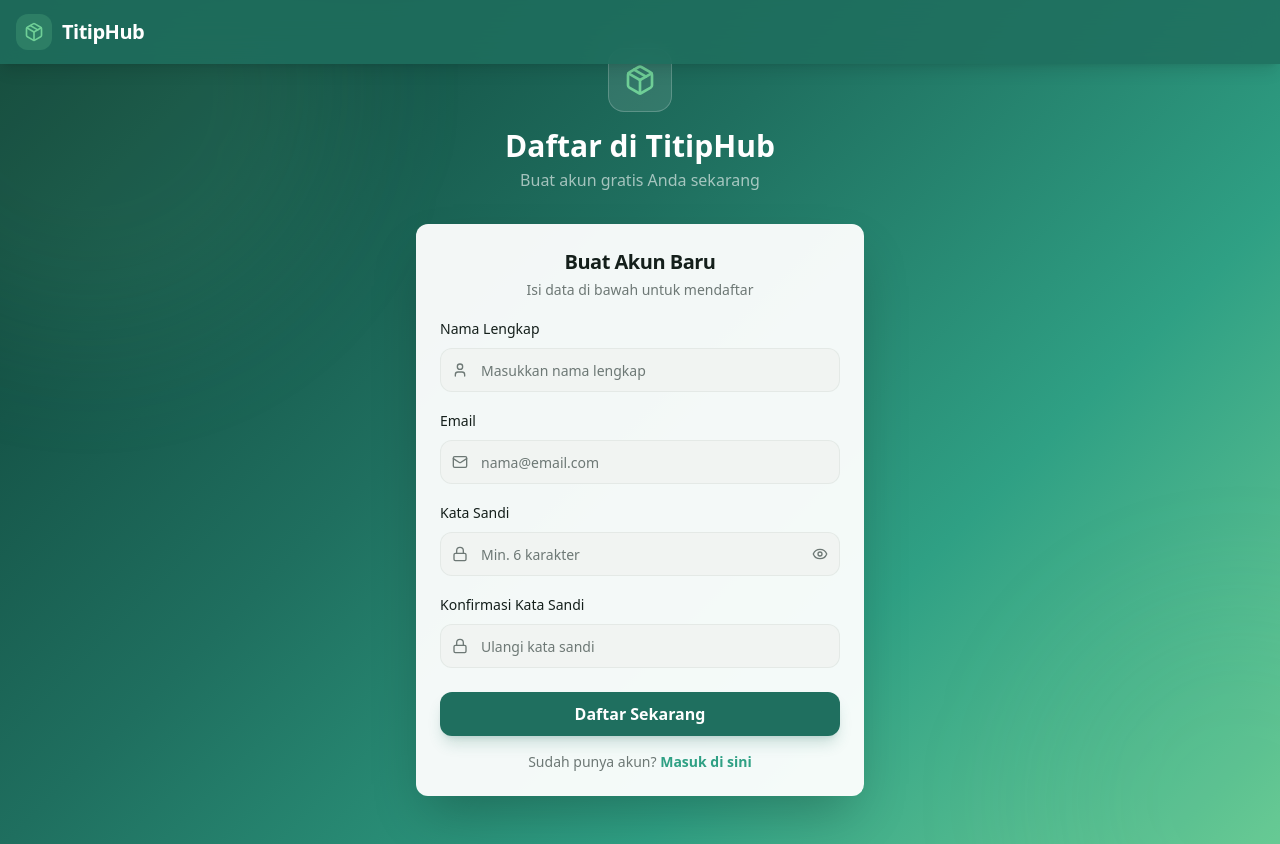
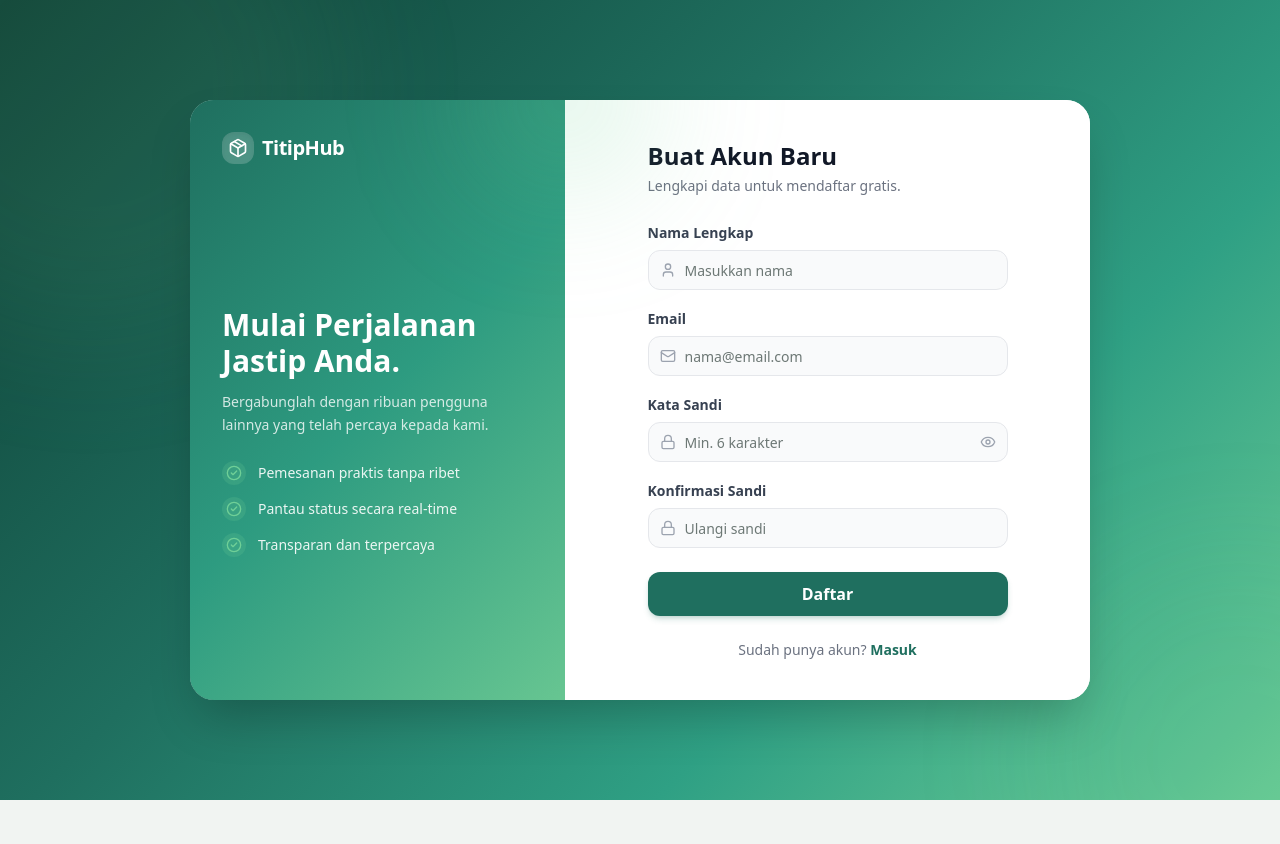
Before and after one commit to dipndeep/titiphub_app, a React (Vite) app in the folder frontend/: page /signup in a window 1280 px wide. After the commit the page ends 800 px from the top, so only its background shows below. Built offline with nearby package versions, Linux system fonts and the light colour scheme.

Commit message:
Change Landing Page Style

```diff
--- a/frontend/src/components/layout/Navbar.jsx
+++ b/frontend/src/components/layout/Navbar.jsx
@@ -21,29 +21,32 @@
     if (location.pathname.startsWith("/manager")) {
       return [
         { path: "/manager", label: "Dashboard" },
-        { path: "/", label: "Beranda" },
-        { path: "/signin", label: "Logout" },
+        { path: "/", label: "Logout" },
       ]
     }
     if (location.pathname.startsWith("/owner")) {
       return [
         { path: "/owner", label: "Dashboard" },
-        { path: "/", label: "Beranda" },
-        { path: "/signin", label: "Logout" },
+        { path: "/", label: "Logout" },
       ]
     }
-    if (isAuthPage) return []
-    return [
-      { path: "/", label: "Beranda" },
-      { path: "/order", label: "Titip Barang" },
-      { path: "/tracking", label: "Lacak Pesanan" },
-    ]
+    if (location.pathname === "/order" || location.pathname === "/tracking") {
+      return [
+        { path: "/order", label: "Titip Barang" },
+        { path: "/tracking", label: "Lacak Pesanan" },
+        { path: "/", label: "Logout" },
+      ]
+    }
+    return []
   }
 
   const links = getLinks()
+  const showAuthButtons = location.pathname === "/"
   const navBg = isLanding
     ? scrolled ? "glass-dark shadow-lg" : "bg-transparent"
     : "glass-dark shadow-lg"
+
+  if (isAuthPage) return null;
 
   return (
     <nav className={`fixed top-0 left-0 right-0 z-50 transition-all duration-500 ${navBg}`}>
@@ -71,8 +74,8 @@
               {link.label}
             </Link>
           ))}
-          {!isAuthPage && !location.pathname.startsWith("/manager") && !location.pathname.startsWith("/owner") && (
-            <div className="flex items-center gap-2 ml-4 border-l border-white/15 pl-4">
+          {showAuthButtons && (
+            <div className="flex items-center gap-2 ml-4">
               <Link to="/signin">
                 <Button size="sm" variant="ghost" className="text-white/80 hover:text-white hover:bg-white/10 rounded-lg h-9">
                   Masuk
@@ -113,7 +116,7 @@
               {link.label}
             </Link>
           ))}
-          {!isAuthPage && !location.pathname.startsWith("/manager") && !location.pathname.startsWith("/owner") && (
+          {showAuthButtons && (
             <>
               <hr className="border-white/10 my-2" />
               <Link
--- a/frontend/src/pages/auth/SignUp.jsx
+++ b/frontend/src/pages/auth/SignUp.jsx
@@ -1,9 +1,8 @@
 import React, { useState } from "react"
 import { Link, useNavigate } from "react-router-dom"
-import { Card, CardHeader, CardTitle, CardDescription, CardContent, CardFooter } from "@/components/ui/card"
 import { Button } from "@/components/ui/button"
 import { Input } from "@/components/ui/input"
-import { Package, Mail, Lock, Eye, EyeOff, User } from "lucide-react"
+import { Package, Mail, Lock, Eye, EyeOff, User, CheckCircle2 } from "lucide-react"
 
 export default function SignUp() {
   const navigate = useNavigate()
@@ -16,70 +15,120 @@
     navigate("/signin")
   }
 
+  const benefits = [
+    "Pemesanan praktis tanpa ribet",
+    "Pantau status secara real-time",
+    "Transparan dan terpercaya"
+  ]
+
   return (
-    <div className="min-h-screen gradient-hero flex items-center justify-center px-4 py-12 relative">
+    <div className="min-h-screen gradient-hero flex items-center justify-center p-4 relative overflow-hidden">
+      {/* Background decorations */}
       <div className="absolute inset-0 overflow-hidden">
         <div className="absolute -top-40 -left-40 w-[500px] h-[500px] rounded-full bg-accent/10 blur-3xl animate-float"></div>
         <div className="absolute -bottom-40 -right-40 w-[400px] h-[400px] rounded-full bg-secondary/10 blur-3xl animate-float animation-delay-300"></div>
       </div>
 
-      <div className="w-full max-w-md relative z-10 animate-scale-in">
-        <div className="text-center mb-8">
-          <Link to="/" className="inline-flex items-center justify-center w-16 h-16 rounded-2xl bg-white/10 backdrop-blur-sm mb-4 border border-white/20 hover-lift">
-            <Package className="w-8 h-8 text-accent" />
-          </Link>
-          <h1 className="text-3xl font-bold text-white">Daftar di TitipHub</h1>
-          <p className="text-white/60 mt-1">Buat akun gratis Anda sekarang</p>
+      {/* Main Container - Adjusted max-w and height constraints */}
+      <div className="w-full max-w-[900px] bg-white rounded-3xl shadow-2xl relative z-10 flex flex-col md:flex-row overflow-hidden max-h-[90vh] md:max-h-[600px] animate-scale-in">
+
+        {/* Left: Info Panel */}
+        <div className="w-full md:w-5/12 p-8 text-white flex flex-col justify-center bg-primary relative">
+          <div className="absolute inset-0 gradient-primary opacity-90"></div>
+          <div className="absolute top-0 right-0 w-48 h-48 bg-accent/20 rounded-full blur-3xl -translate-y-1/2 translate-x-1/2"></div>
+
+          <div className="relative z-10 flex flex-col h-full">
+            <Link to="/" className="inline-flex items-center gap-2 mb-8 hover:opacity-80 transition-opacity">
+              <div className="w-8 h-8 rounded-lg bg-white/20 flex items-center justify-center backdrop-blur-sm shadow-inner">
+                <Package className="w-5 h-5 text-white" />
+              </div>
+              <span className="font-bold text-xl tracking-tight">TitipHub</span>
+            </Link>
+
+            <div className="mt-auto mb-auto">
+              <h2 className="text-2xl md:text-3xl font-extrabold mb-3 leading-tight">
+                Mulai Perjalanan Jastip Anda.
+              </h2>
+              <p className="text-white/80 text-sm mb-6 leading-relaxed">
+                Bergabunglah dengan ribuan pengguna lainnya yang telah percaya kepada kami.
+              </p>
+
+              <div className="space-y-3">
+                {benefits.map((text, i) => (
+                  <div key={i} className="flex items-center gap-3">
+                    <div className="bg-accent/20 p-1 rounded-full shrink-0">
+                      <CheckCircle2 className="w-4 h-4 text-accent" />
+                    </div>
+                    <span className="text-sm font-medium text-white/90">{text}</span>
+                  </div>
+                ))}
+              </div>
+            </div>
+          </div>
         </div>
 
-        <Card className="shadow-2xl border-0 bg-white/95 backdrop-blur-xl">
-          <CardHeader className="space-y-1 pb-4">
-            <CardTitle className="text-xl text-center">Buat Akun Baru</CardTitle>
-            <CardDescription className="text-center">Isi data di bawah untuk mendaftar</CardDescription>
-          </CardHeader>
-          <form onSubmit={handleSubmit}>
-            <CardContent className="space-y-4">
-              <div className="space-y-2">
-                <label htmlFor="name" className="text-sm font-medium">Nama Lengkap</label>
+        {/* Right: Form Panel */}
+        <div className="w-full md:w-7/12 p-6 md:p-10 bg-white flex items-center justify-center overflow-y-auto">
+          <div className="w-full max-w-[360px]">
+            <div className="text-center md:text-left mb-6">
+              <h3 className="text-2xl font-bold text-gray-900">Buat Akun Baru</h3>
+              <p className="text-gray-500 mt-1 text-sm">Lengkapi data untuk mendaftar gratis.</p>
+            </div>
+
+            <form onSubmit={handleSubmit} className="space-y-4">
+              <div className="space-y-1.5">
+                <label htmlFor="name" className="text-sm font-semibold text-gray-700">Nama Lengkap</label>
                 <div className="relative">
-                  <User className="absolute left-3 top-1/2 -translate-y-1/2 h-4 w-4 text-muted-foreground" />
-                  <Input id="name" type="text" placeholder="Masukkan nama lengkap" className="pl-10 h-11 rounded-xl border-border/60" required value={formData.name} onChange={(e) => setFormData({ ...formData, name: e.target.value })} />
+                  <User className="absolute left-3 top-1/2 -translate-y-1/2 h-4 w-4 text-gray-400" />
+                  <Input id="name" type="text" placeholder="Masukkan nama" className="pl-9 h-10 rounded-lg bg-gray-50 border-gray-200 focus:border-primary focus:bg-white focus:ring-primary/20 transition-all text-sm" required value={formData.name} onChange={(e) => setFormData({ ...formData, name: e.target.value })} />
                 </div>
               </div>
-              <div className="space-y-2">
-                <label htmlFor="email" className="text-sm font-medium">Email</label>
+
+              <div className="space-y-1.5">
+                <label htmlFor="email" className="text-sm font-semibold text-gray-700">Email</label>
                 <div className="relative">
-                  <Mail className="absolute left-3 top-1/2 -translate-y-1/2 h-4 w-4 text-muted-foreground" />
-                  <Input id="email" type="email" placeholder="nama@email.com" className="pl-10 h-11 rounded-xl border-border/60" required value={formData.email} onChange={(e) => setFormData({ ...formData, email: e.target.value })} />
+                  <Mail className="absolute left-3 top-1/2 -translate-y-1/2 h-4 w-4 text-gray-400" />
+                  <Input id="email" type="email" placeholder="nama@email.com" className="pl-9 h-10 rounded-lg bg-gray-50 border-gray-200 focus:border-primary focus:bg-white focus:ring-primary/20 transition-all text-sm" required value={formData.email} onChange={(e) => setFormData({ ...formData, email: e.target.value })} />
                 </div>
               </div>
-              <div className="space-y-2">
-                <label htmlFor="password" className="text-sm font-medium">Kata Sandi</label>
+
+              <div className="space-y-1.5">
+                <label htmlFor="password" className="text-sm font-semibold text-gray-700">Kata Sandi</label>
                 <div className="relative">
-                  <Lock className="absolute left-3 top-1/2 -translate-y-1/2 h-4 w-4 text-muted-foreground" />
-                  <Input id="password" type={showPassword ? "text" : "password"} placeholder="Min. 6 karakter" className="pl-10 pr-10 h-11 rounded-xl border-border/60" required minLength={6} value={formData.password} onChange={(e) => setFormData({ ...formData, password: e.target.value })} />
-                  <button type="button" className="absolute right-3 top-1/2 -translate-y-1/2 text-muted-foreground hover:text-foreground transition-colors" onClick={() => setShowPassword(!showPassword)}>
+                  <Lock className="absolute left-3 top-1/2 -translate-y-1/2 h-4 w-4 text-gray-400" />
+                  <Input id="password" type={showPassword ? "text" : "password"} placeholder="Min. 6 karakter" className="pl-9 pr-9 h-10 rounded-lg bg-gray-50 border-gray-200 focus:border-primary focus:bg-white focus:ring-primary/20 transition-all text-sm" required minLength={6} value={formData.password} onChange={(e) => setFormData({ ...formData, password: e.target.value })} />
+                  <button type="button" className="absolute right-3 top-1/2 -translate-y-1/2 text-gray-400 hover:text-gray-600 transition-colors" onClick={() => setShowPassword(!showPassword)}>
                     {showPassword ? <EyeOff className="h-4 w-4" /> : <Eye className="h-4 w-4" />}
                   </button>
                 </div>
               </div>
-              <div className="space-y-2">
-                <label htmlFor="confirmPassword" className="text-sm font-medium">Konfirmasi Kata Sandi</label>
+
+              <div className="space-y-1.5">
+                <label htmlFor="confirmPassword" className="text-sm font-semibold text-gray-700">Konfirmasi Sandi</label>
                 <div className="relative">
-                  <Lock className="absolute left-3 top-1/2 -translate-y-1/2 h-4 w-4 text-muted-foreground" />
-                  <Input id="confirmPassword" type="password" placeholder="Ulangi kata sandi" className="pl-10 h-11 rounded-xl border-border/60" required minLength={6} value={formData.confirmPassword} onChange={(e) => setFormData({ ...formData, confirmPassword: e.target.value })} />
+                  <Lock className="absolute left-3 top-1/2 -translate-y-1/2 h-4 w-4 text-gray-400" />
+                  <Input id="confirmPassword" type="password" placeholder="Ulangi sandi" className="pl-9 h-10 rounded-lg bg-gray-50 border-gray-200 focus:border-primary focus:bg-white focus:ring-primary/20 transition-all text-sm" required minLength={6} value={formData.confirmPassword} onChange={(e) => setFormData({ ...formData, confirmPassword: e.target.value })} />
                 </div>
               </div>
-            </CardContent>
-            <CardFooter className="flex flex-col gap-4">
-              <Button type="submit" className="w-full h-11 text-base rounded-xl font-semibold shadow-lg shadow-primary/20">Daftar Sekarang</Button>
-              <p className="text-sm text-muted-foreground text-center">
+
+              <div className="pt-2">
+                <Button type="submit" className="w-full h-11 text-base rounded-lg font-bold bg-primary hover:bg-primary/90 text-white shadow-md shadow-primary/20 hover:shadow-lg hover:-translate-y-0.5 transition-all duration-300">
+                  Daftar
+                </Button>
+              </div>
+            </form>
+
+            <div className="mt-6 text-center">
+              <p className="text-sm text-gray-500">
                 Sudah punya akun?{" "}
-                <Link to="/signin" className="text-secondary font-semibold hover:underline transition-colors">Masuk di sini</Link>
+                <Link to="/signin" className="text-primary font-bold hover:underline transition-colors">
+                  Masuk
+                </Link>
               </p>
-            </CardFooter>
-          </form>
-        </Card>
+            </div>
+          </div>
+        </div>
+
       </div>
     </div>
   )
```
Also changed, not shown: frontend/src/pages/LandingPage.jsx (+45 -34 lines).
